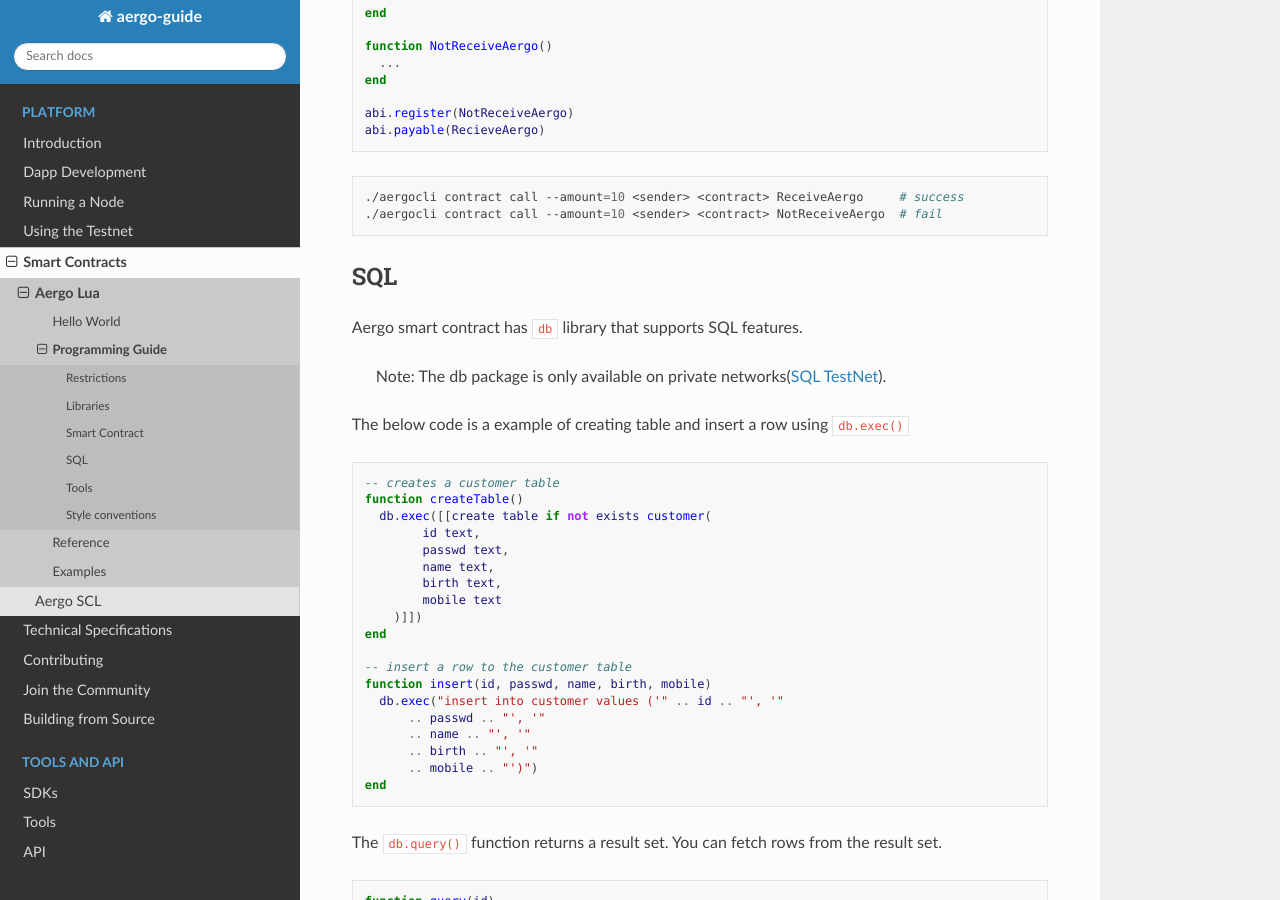
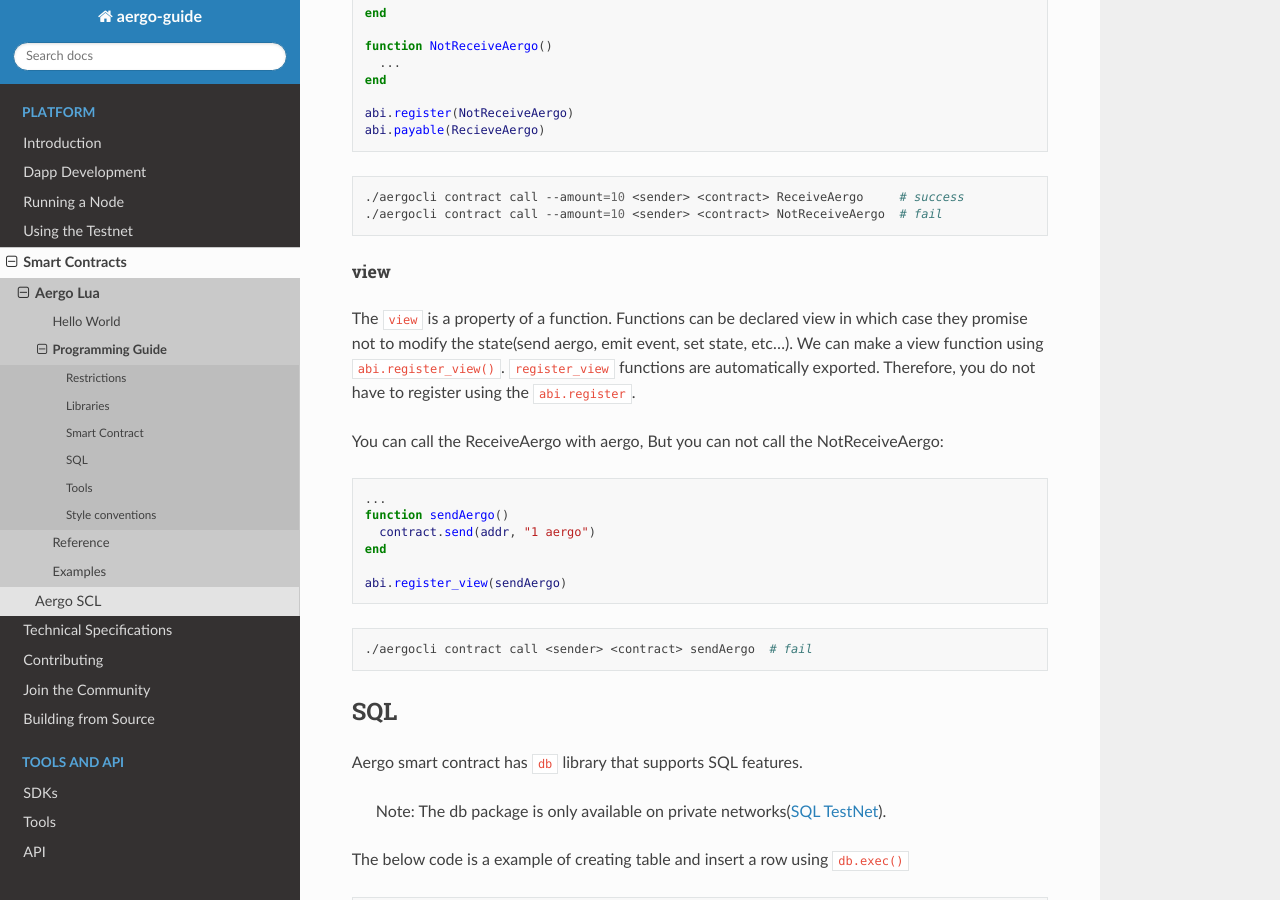
Before and after one commit to aergoio/guide, a Sphinx documentation site: the page built from source/smart-contracts/lua/guide.md, in a window 1280 px wide and 900 px high, scrolled down 5507 px. Built offline with Sphinx 7.4.7 and the Read the Docs theme 2.0.0, drawn with Linux system fonts in a browser that asks for light colours.

Commit message:
Update guide.md

````diff
--- a/source/smart-contracts/lua/guide.md
+++ b/source/smart-contracts/lua/guide.md
@@ -248,6 +248,25 @@
 ./aergocli contract call --amount=10 <sender> <contract> NotReceiveAergo  # fail
 ```
 
+##### view
+The `view` is a property of a function. Functions can be declared view in which case they promise not to modify the state(send aergo, emit event, set state, etc...).
+We can make a view function using `abi.register_view()`. `register_view` functions are automatically exported. Therefore, you do not have to register using the `abi.register`.
+
+You can call the ReceiveAergo with aergo, But you can not call the NotReceiveAergo:
+
+```lua
+...
+function sendAergo()
+  contract.send(addr, "1 aergo")
+end
+
+abi.register_view(sendAergo)
+```
+
+```shell
+./aergocli contract call <sender> <contract> sendAergo  # fail
+```
+
 ## SQL
 
 Aergo smart contract has `db` library that supports SQL features.
````
